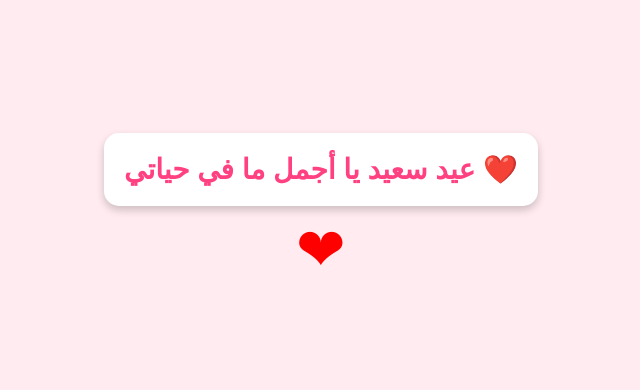
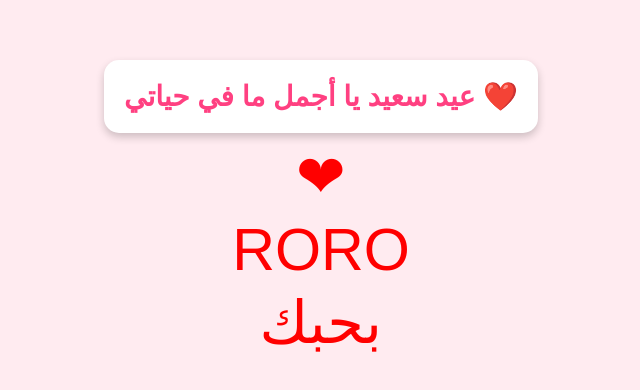
Before and after one commit to SULAIMAN-SHO/roro, a plain HTML site: page index.html in a window 1280 px wide. Shown: the part 202-592 px from the top of the page, without its empty margins (319-959 px from the left). Drawn offline with Linux system fonts and the light colour scheme.

Commit message:
Update index.html

```diff
--- a/index.html
+++ b/index.html
@@ -40,5 +40,7 @@
 <body>
     <div class="greeting">عيد سعيد يا أجمل ما في حياتي ❤️</div>
     <div class="heart">❤</div>
+     <div class="heart">RORO</div>
+    <div class="heart">بحبك</div>
 </body>
 </html>
```
